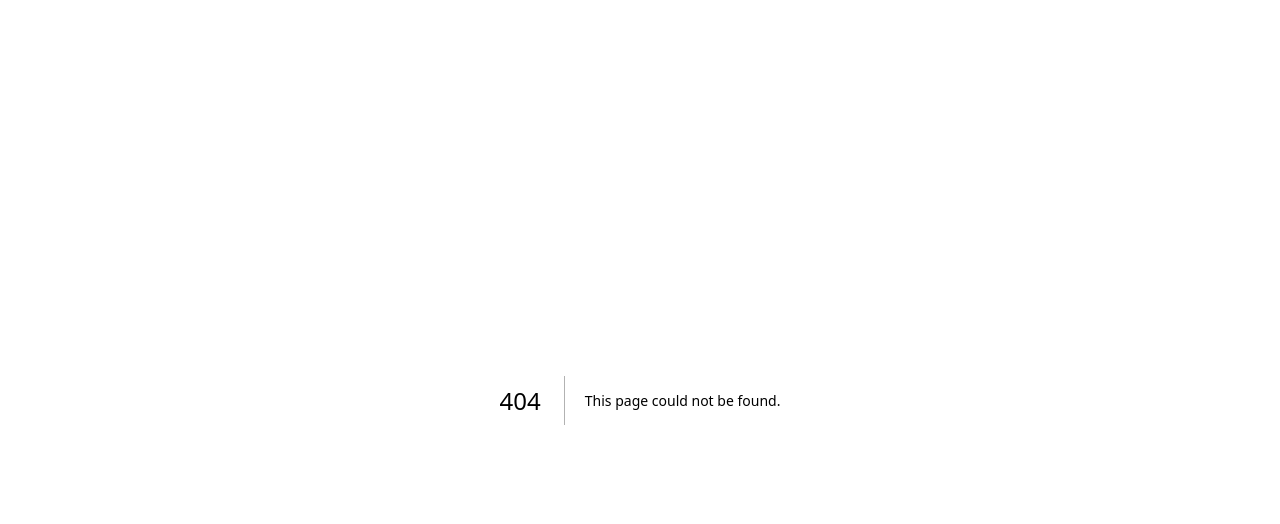
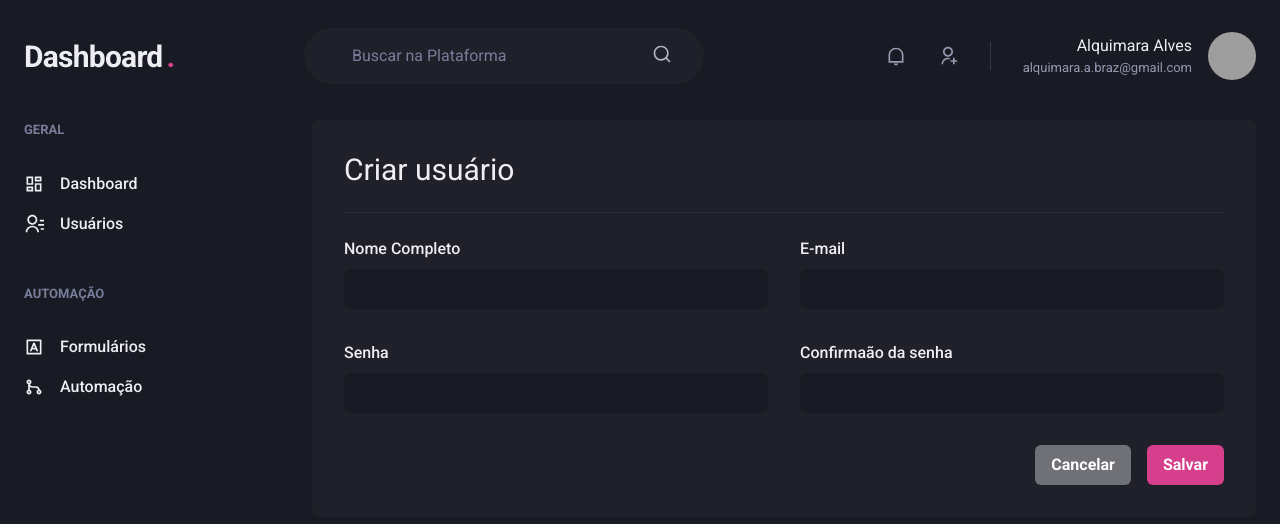
Before and after one commit to alquimara/Dashboard, a Next.js app: page /users/create in a window 1280 px wide. Before the commit this address had no page. Shown: the top 524 px of the page. Built offline with nearby package versions, Linux system fonts and the light colour scheme; grey boxes are pictures that could not be loaded.

Commit message:
adicionado a page create dentro de users

```diff
--- /dev/null
+++ b/src/pages/users/create.tsx
@@ -0,0 +1,42 @@
+
+import { Header } from '@/src/components/Header'
+import { InputComponent } from '@/src/components/Input'
+import { SideBar } from '@/src/components/SideBar'
+import { Box, Button, Divider, Flex, Heading, HStack, SimpleGrid, VStack } from '@chakra-ui/react'
+import React from 'react'
+
+export default function create(){
+  return (
+    <Box>
+      <Header/>
+      <Flex  w="100%" my="6" maxWidth="1480px" mx="auto" px="6">
+        <SideBar/>
+        <Box flex="1" borderRadius="8" bg="gray.800" p="8">
+          <Heading size="lg" fontWeight="normal">Criar usuário</Heading>
+          <Divider my="6" borderColor="gray.700"/>
+          <VStack spacing="8">
+            <SimpleGrid minChildWidth="240px" spacing="8" w="100%">
+              <InputComponent name='name' label='Nome Completo'/>
+              <InputComponent name='email' type="email" label='E-mail'/>
+            </SimpleGrid>
+            <SimpleGrid minChildWidth="240px" spacing="8" w="100%">
+              <InputComponent name='password'type="password" label='Senha'/>
+              <InputComponent name='password_confirm' type="password" label='Confirmaão da senha'/>
+            </SimpleGrid>
+          </VStack>
+          <Flex mt="8" justify="flex-end">
+            <HStack spacing="4">
+              <Button colorScheme="whiteAlpha">Cancelar</Button>
+              <Button colorScheme="pink">Salvar</Button>
+
+            </HStack>
+
+          </Flex>
+
+        </Box>
+
+      </Flex>
+
+    </Box>
+  )
+}
```
